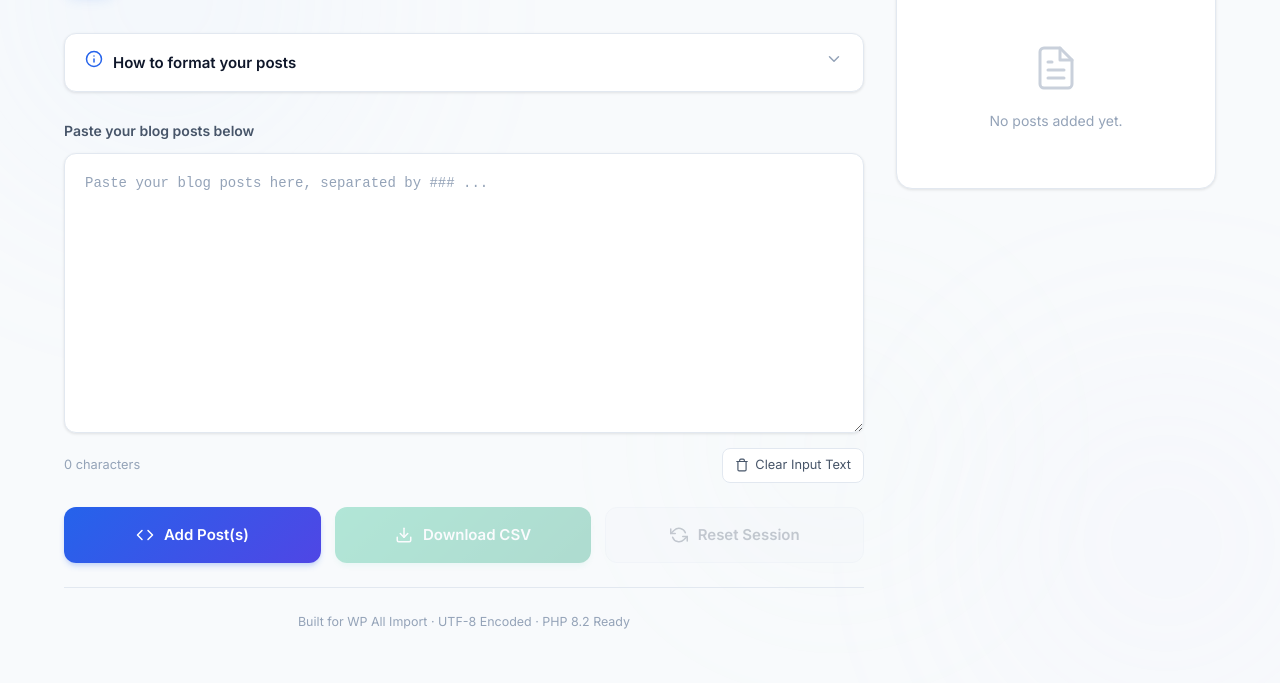
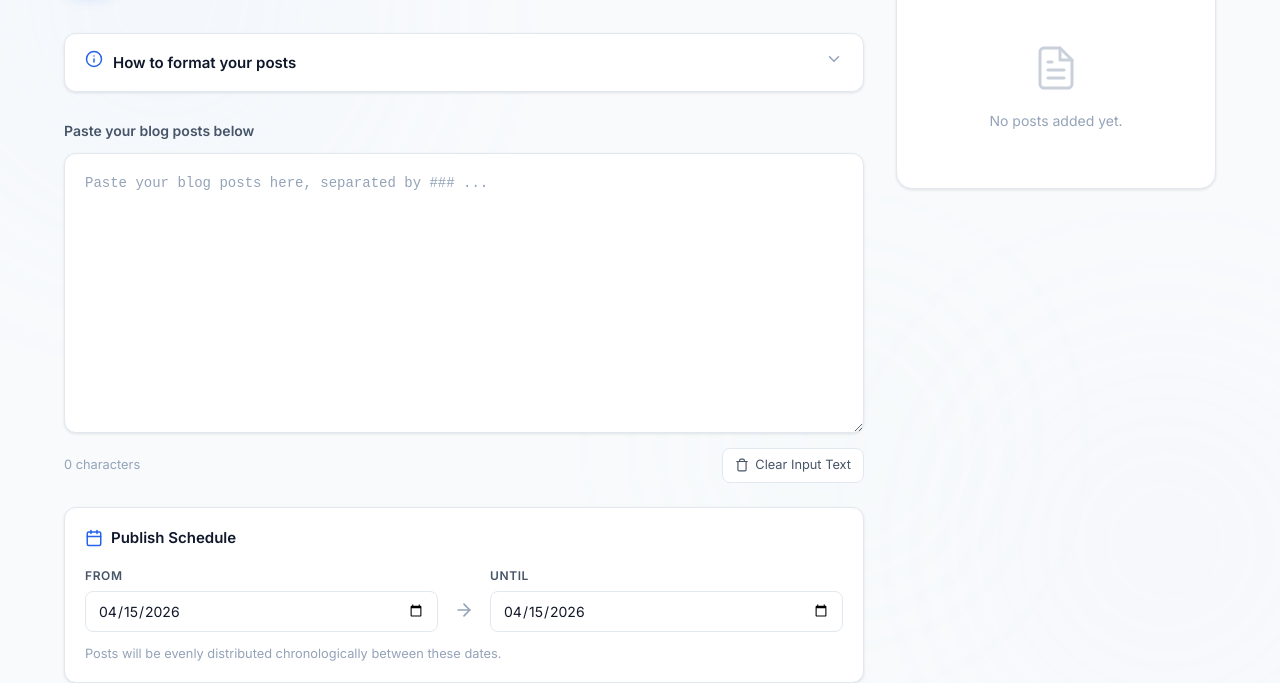
Before and after one commit to Cameron-Spree/briants-blog-importer, a plain HTML site: page index.html in a window 1280 px wide. Shown: the part 120-803 px from the top of the page. Drawn offline with Linux system fonts and the light colour scheme.

Commit message:
Add export schedular for post date distribution

```diff
--- a/app.js
+++ b/app.js
@@ -22,11 +22,20 @@
   const btnReset       = document.getElementById('btn-reset');
   const sidebarContent = document.getElementById('sidebar-content');
   const sidebarBadge   = document.getElementById('sidebar-badge');
+  const dateFrom       = document.getElementById('date-from');
+  const dateUntil      = document.getElementById('date-until');
 
   // --- State ---
   let compiledPosts = [];
 
   // --- Helpers ---
+
+  // Set default dates
+  const today = todayDate();
+  if (dateFrom && dateUntil) {
+    dateFrom.value = today;
+    dateUntil.value = today;
+  }
 
   /**
    * Generate a URL-safe slug from a title string.
@@ -355,9 +364,41 @@ If generating multiple posts, separate them with a line containing only ###.`;
     sidebarContent.innerHTML = html;
   }
 
+  // --- Date Distribution Logic ---
+  function distributeDates(posts) {
+    if (posts.length === 0) return;
+
+    const start = new Date(dateFrom.value);
+    const end = new Date(dateUntil.value);
+
+    // Fallback if invalid dates
+    if (isNaN(start) || isNaN(end)) return;
+
+    if (posts.length === 1) {
+      posts[0].post_date = dateFrom.value;
+      return;
+    }
+
+    const diffTime = end.getTime() - start.getTime();
+    const step = diffTime / (posts.length - 1);
+
+    posts.forEach((post, i) => {
+      const postTime = start.getTime() + (step * i);
+      const d = new Date(postTime);
+      const yyyy = d.getFullYear();
+      const mm   = String(d.getMonth() + 1).padStart(2, '0');
+      const dd   = String(d.getDate()).padStart(2, '0');
+      post.post_date = `${yyyy}-${mm}-${dd}`;
+    });
+  }
+
   // Download
   btnDownload.addEventListener('click', () => {
     if (compiledPosts.length === 0) return;
+
+    distributeDates(compiledPosts);
+    renderPreview(compiledPosts); // Update preview to show scheduled dates before download
+
     const csv = buildCSV(compiledPosts);
     downloadCSV(csv);
   });
--- a/index.html
+++ b/index.html
@@ -117,6 +117,28 @@ This is the content of the second post.</pre>
       </div>
     </section>
 
+    <!-- Export Settings -->
+    <section class="export-settings" id="export-settings">
+      <div class="settings-header">
+        <svg viewBox="0 0 24 24" fill="none" stroke="currentColor" stroke-width="2" stroke-linecap="round" stroke-linejoin="round"><rect x="3" y="4" width="18" height="18" rx="2" ry="2"></rect><line x1="16" y1="2" x2="16" y2="6"></line><line x1="8" y1="2" x2="8" y2="6"></line><line x1="3" y1="10" x2="21" y2="10"></line></svg>
+        <h3>Publish Schedule</h3>
+      </div>
+      <div class="date-controls">
+        <div class="date-field">
+          <label for="date-from">From</label>
+          <input type="date" id="date-from" name="date-from">
+        </div>
+        <div class="date-divider">
+          <svg viewBox="0 0 24 24" fill="none" stroke="currentColor" stroke-width="2" stroke-linecap="round" stroke-linejoin="round"><line x1="5" y1="12" x2="19" y2="12"></line><polyline points="12 5 19 12 12 19"></polyline></svg>
+        </div>
+        <div class="date-field">
+          <label for="date-until">Until</label>
+          <input type="date" id="date-until" name="date-until">
+        </div>
+      </div>
+      <p class="settings-hint">Posts will be evenly distributed chronologically between these dates.</p>
+    </section>
+
     <!-- Action Buttons -->
     <div class="actions" id="actions">
       <button class="btn btn-compile" id="btn-compile">
--- a/styles.css
+++ b/styles.css
@@ -401,6 +401,94 @@ body {
   background: #fef2f2;
 }
 
+/* ---------- Export Settings ---------- */
+.export-settings {
+  background: var(--surface);
+  border: 1px solid var(--border);
+  border-radius: var(--radius-md);
+  padding: 18px 20px;
+  margin-bottom: 24px;
+  animation: fadeSlideDown 0.6s 0.25s ease both;
+  box-shadow: var(--shadow-sm);
+}
+
+.settings-header {
+  display: flex;
+  align-items: center;
+  gap: 8px;
+  margin-bottom: 16px;
+  color: var(--text);
+}
+
+.settings-header svg {
+  width: 18px;
+  height: 18px;
+  color: var(--accent);
+}
+
+.settings-header h3 {
+  font-size: 0.9375rem;
+  font-weight: 600;
+}
+
+.date-controls {
+  display: flex;
+  align-items: center;
+  gap: 16px;
+  margin-bottom: 12px;
+}
+
+.date-field {
+  flex: 1;
+  display: flex;
+  flex-direction: column;
+}
+
+.date-field label {
+  font-size: 0.75rem;
+  font-weight: 600;
+  color: var(--text-muted);
+  margin-bottom: 6px;
+  text-transform: uppercase;
+  letter-spacing: 0.05em;
+}
+
+.date-field input[type="date"] {
+  width: 100%;
+  padding: 10px 12px;
+  border: 1px solid var(--border);
+  border-radius: var(--radius-sm);
+  font-family: inherit;
+  font-size: 0.875rem;
+  color: var(--text);
+  background: white;
+  transition: all var(--transition);
+}
+
+.date-field input[type="date"]:focus {
+  outline: none;
+  border-color: var(--border-focus);
+  box-shadow: 0 0 0 3px rgba(59, 130, 246, 0.1);
+}
+
+.date-divider {
+  display: flex;
+  align-items: center;
+  justify-content: center;
+  color: var(--text-dim);
+  padding-top: 22px; /* align with inputs below labels */
+}
+
+.date-divider svg {
+  width: 20px;
+  height: 20px;
+}
+
+.settings-hint {
+  font-size: 0.8rem;
+  color: var(--text-dim);
+}
+
 /* ---------- Actions ---------- */
 .actions {
   display: flex;
```
